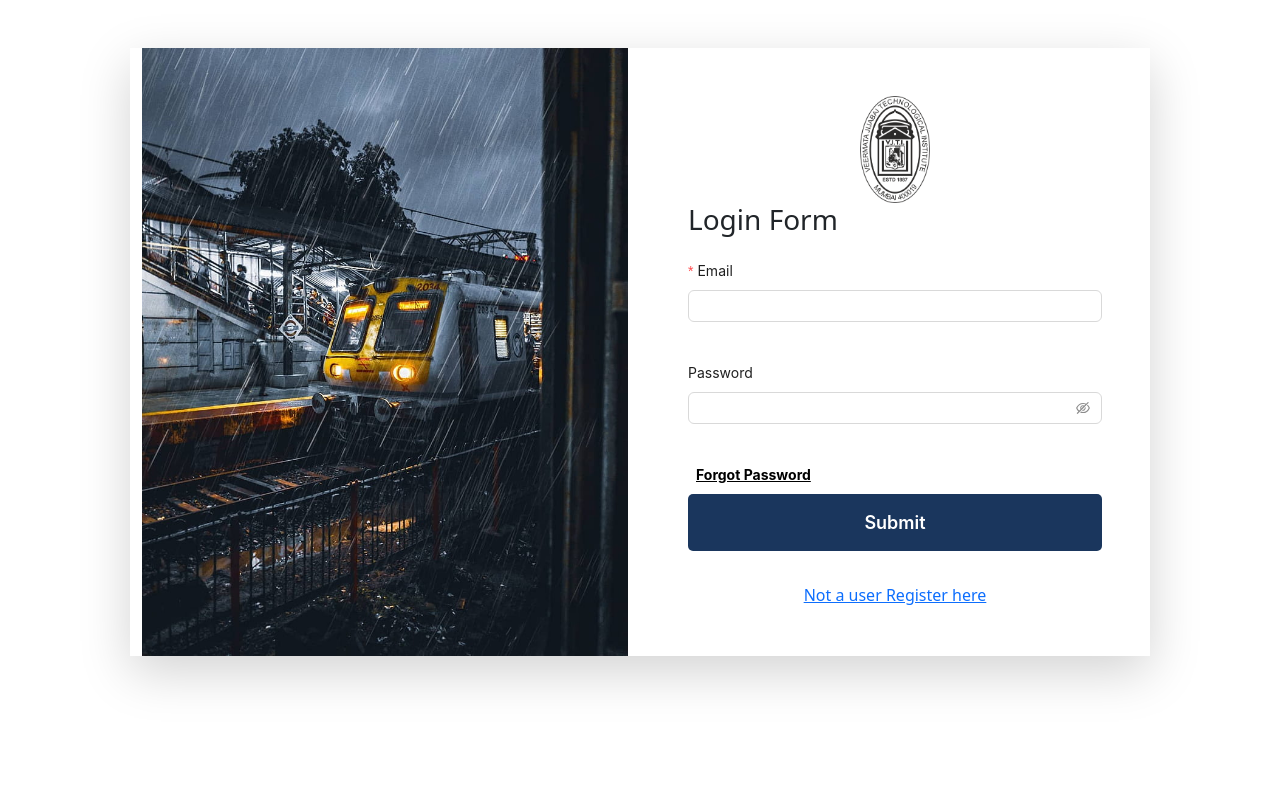
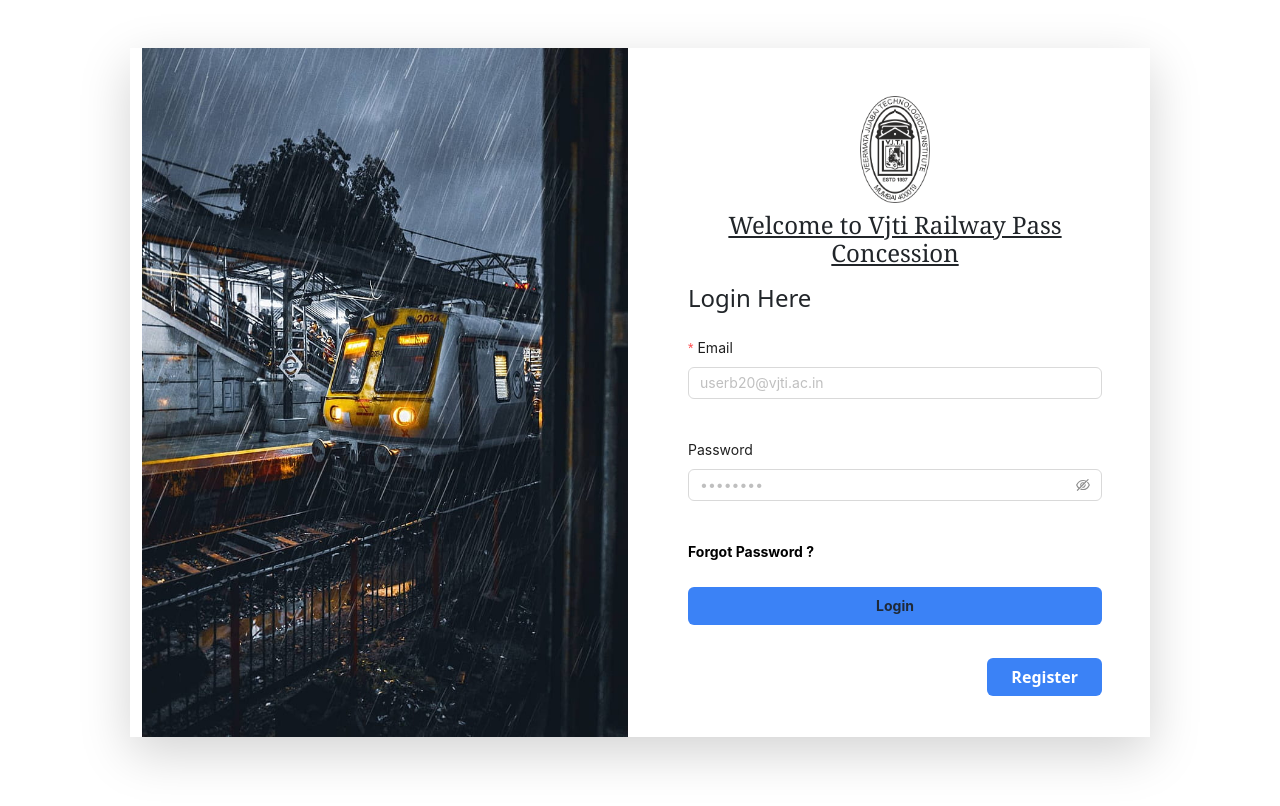
Before and after one commit to userasher/8010958090_working_repo, a React (Create React App) app in the folder client/: page /login in a window 1280 px wide. Shown: the top 806 px of the page. Built offline with nearby package versions, Linux system fonts and the light colour scheme.

Commit message:
some changes added

```diff
--- a/client/src/pages/Login.js
+++ b/client/src/pages/Login.js
@@ -63,7 +63,7 @@ const Login = () => {
     //   </Form>
     // </div>
 
-    <div class="container offset ">
+    <div class="container offset  ">
       <div class="row m-5 no-gutters shadow-lg">
         <div class="col-md-6 d-none d-md-block">
           <img
@@ -86,8 +86,11 @@ const Login = () => {
               src={vjtiimg}
               alt=" VJTI logo"
             />
+            <h4 className="text-center mt-2 font-serif underline">
+              Welcome to Vjti Railway Pass Concession
+            </h4>
           </div>
-          <h3 class="pb-3">Login Form</h3>
+          <h4 className="pb-3 text-bold mt-3">Login Here </h4>
           <div class="form-style">
             <Form
               layout="vertical"
@@ -114,7 +117,12 @@ const Login = () => {
                   ]}
                   hasFeedback
                 >
-                  <Input class="form-control" type="email" required />
+                  <Input
+                    class="form-control"
+                    type="email"
+                    required
+                    placeholder="userb20@vjti.ac.in"
+                  />
                 </Form.Item>
               </div>
               <div class="form-group pb-3">
@@ -132,6 +140,7 @@ const Login = () => {
                     type="password"
                     label="Password"
                     name="password"
+                    placeholder="••••••••"
                     required
                     rules={[
                       { required: true, message: "Please enter a Password" },
@@ -142,29 +151,31 @@ const Login = () => {
                 </Form.Item>
               </div>
               <div class="d-flex align-items-center justify-content-between">
-                <div>
-                  <Link
-                    style={{ color: "black", fontWeight: "bold" }}
-                    to="/password-reset"
-                    className="m-2"
-                  >
-                    Forgot Password
-                  </Link>
-                </div>
+                <Link
+                  style={{ fontWeight: "bold" }}
+                  to="/password-reset"
+                  className="no-underline text-black"
+                >
+                  Forgot Password ?
+                </Link>
               </div>
-              <div class="pb-2">
+              <div class="pb-2 mt-4">
                 <button
                   type="submit"
-                  class="btn btn-dark w-100 font-weight-bold mt-2"
+                  // style={{ backgroundC7olor: "blue" }}
+                  className=" bg-blue-500  hover:bg-blue-700 text-gray-800 font-bold py-2 px-4 rounded w-100 font-weight-bold"
                 >
-                  Submit
+                  Login
                 </button>
               </div>
             </Form>
 
-            <div class="pt-4 text-center">
-              <Link to="/register" className="m-2">
-                Not a user Register here
+            <div class="pt-4 text-right mt-2 ">
+              <Link
+                to="/register"
+                className="bg-blue-500 border-black hover:bg-blue-700 text-white font-bold py-2 px-4 rounded no-underline "
+              >
+                Register
               </Link>
             </div>
           </div>
--- a/client/src/pages/Register.js
+++ b/client/src/pages/Register.js
@@ -52,24 +52,25 @@ const Register = () => {
                     "margin-right": "auto",
                     " height": "100px",
                     width: "70px",
-                    "margin-bottom": "30px",
+                    "margin-bottom": "20px",
                   }}
                   src="https://seeklogo.com/images/V/vjti-college-logo-707F46CDA8-seeklogo.com.png"
                   alt=" VJTI logo"
                 />
               </div>
 
-              <div class="form-style">
+              <div class="form-style ">
                 <Form
                   method="post"
                   layout="vertical"
                   onFinish={onfinishHandler}
-                  className="register-form w-100"
+                  className="w-100"
                   oninput='up2.setCustomValidity(up2.value != up.value ? "Passwords do not match." : "")'
                 >
-                  <h3 className="text-center">Register Form</h3>
+                  <h3 className="text-center ">Create your Account </h3>
                   <Form.Item
                     label="Name"
+                    // style={{ font: "bold" }}
                     name="name"
                     rules={[
                       { required: true, message: "Please enter your Name" },
@@ -78,7 +79,7 @@ const Register = () => {
                     ]}
                     hasFeedback
                   >
-                    <Input type="text" />
+                    <Input type="text" placeholder="Yadnesh Mahajan" />
                   </Form.Item>
                   <Form.Item
                     label="Email"
@@ -89,7 +90,11 @@ const Register = () => {
                     ]}
                     hasFeedback
                   >
-                    <Input type="email" required />
+                    <Input
+                      type="email"
+                      placeholder="user@vjti.ac.in"
+                      required
+                    />
                   </Form.Item>
                   <Form.Item
                     label="Password"
@@ -102,7 +107,12 @@ const Register = () => {
                     ]}
                     hasFeedback
                   >
-                    <Input.Password name="up" type="password" required />
+                    <Input.Password
+                      name="up"
+                      type="password"
+                      placeholder="••••••••"
+                      required
+                    />
                   </Form.Item>
                   <Form.Item
                     label="Confirm Password"
@@ -123,13 +133,25 @@ const Register = () => {
                     ]}
                     hasFeedback
                   >
-                    <Input.Password name="up2" type="password" required />
+                    <Input.Password
+                      name="up2"
+                      placeholder="••••••••"
+                      type="password"
+                      required
+                    />
                   </Form.Item>
-                  <Link to="/login" className="m-2">
+                  <Link
+                    to="/login"
+                    style={{ fontWeight: "bold" }}
+                    className="m-2 no-underline"
+                  >
                     Already user login here
                   </Link>
-                  <button className="btn btn-primary" type="submit">
-                    Register
+                  <button
+                    className=" bg-blue-400 hover:cursor-pointer hover:bg-blue-700 text-gray-800 font-bold py-2 px-4 rounded w-100 font-weight-bold mt-4"
+                    type="submit"
+                  >
+                    Submit
                   </button>
                 </Form>
               </div>
```
